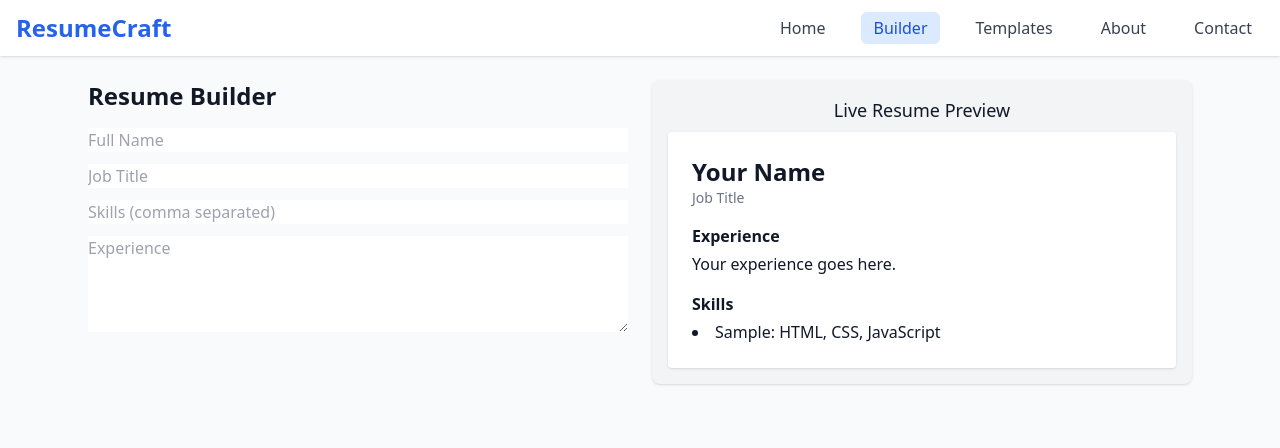
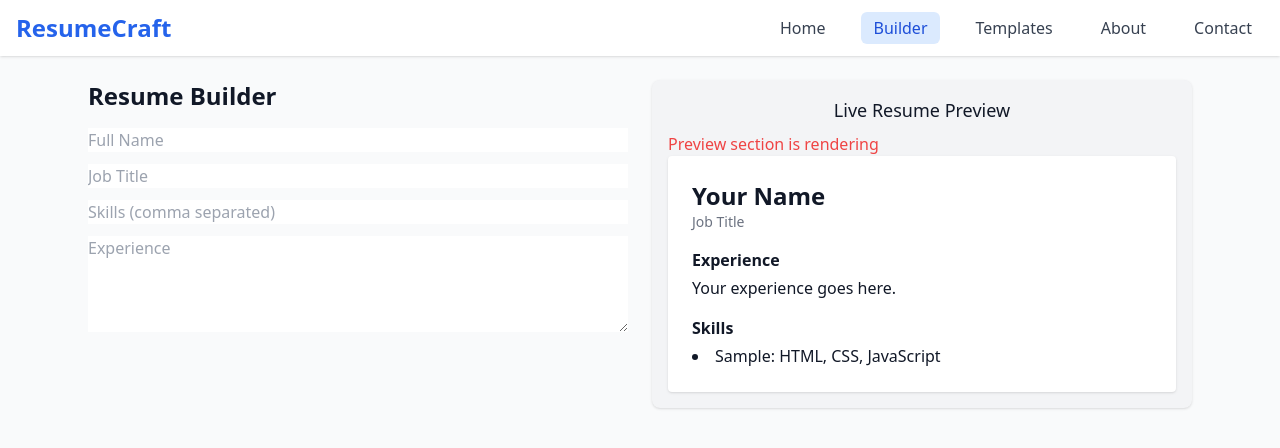
Before and after one commit to GlitchRider1/resumegenerator, a React (Vite) app: page /builder in a window 1280 px wide. Shown: the top 448 px of the page. Built offline with nearby package versions, Linux system fonts and the light colour scheme.

Commit message:
Update Builder.tsx

```diff
--- a/src/pages/Builder.tsx
+++ b/src/pages/Builder.tsx
@@ -1,6 +1,6 @@
 import React, { useState } from 'react';
 import { useLocation } from 'react-router-dom';
-import ClassicTemplate from '../templates/ClassicTemplate';
+import ClassicTemplate from '../templates/ClassicTemplate.tsx';
 
 const Builder: React.FC = () => {
   const location = useLocation();
@@ -51,12 +51,11 @@ const Builder: React.FC = () => {
 
       <div className="bg-gray-100 p-4 rounded-lg shadow">
         <h3 className="text-lg font-medium mb-2 text-center">Live Resume Preview</h3>
+        <p className="text-red-500">Preview section is rendering</p>
 
         {selectedTemplate === 'classic' && (
           <ClassicTemplate {...form} />
         )}
-
-        {/* Modern and Creative will be added later */}
       </div>
     </div>
   );
```
